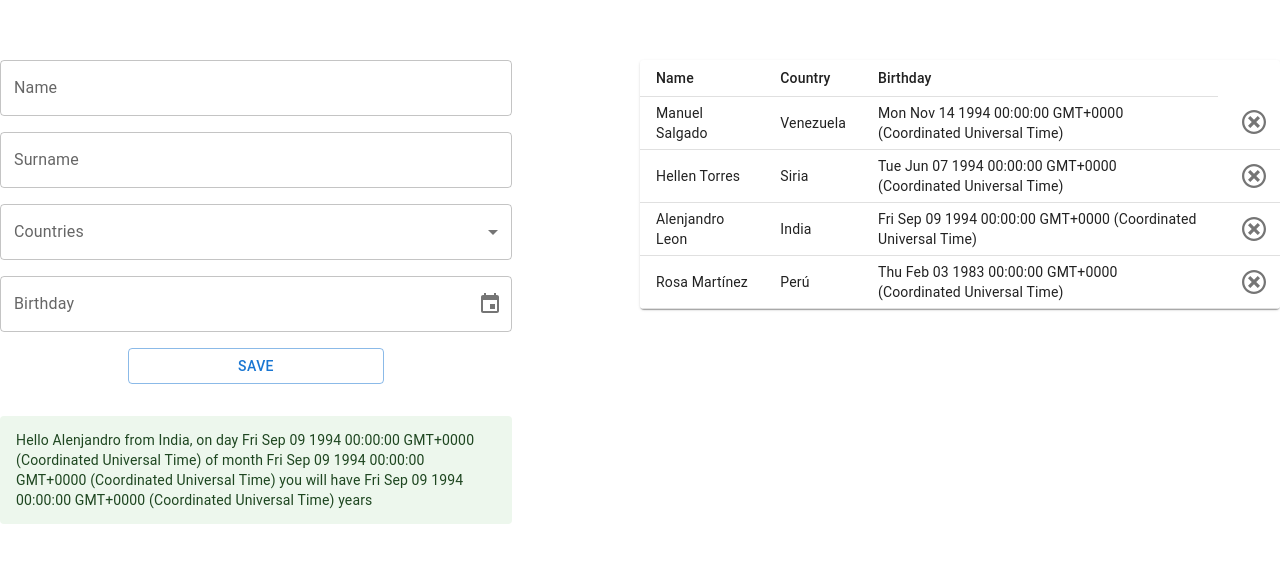
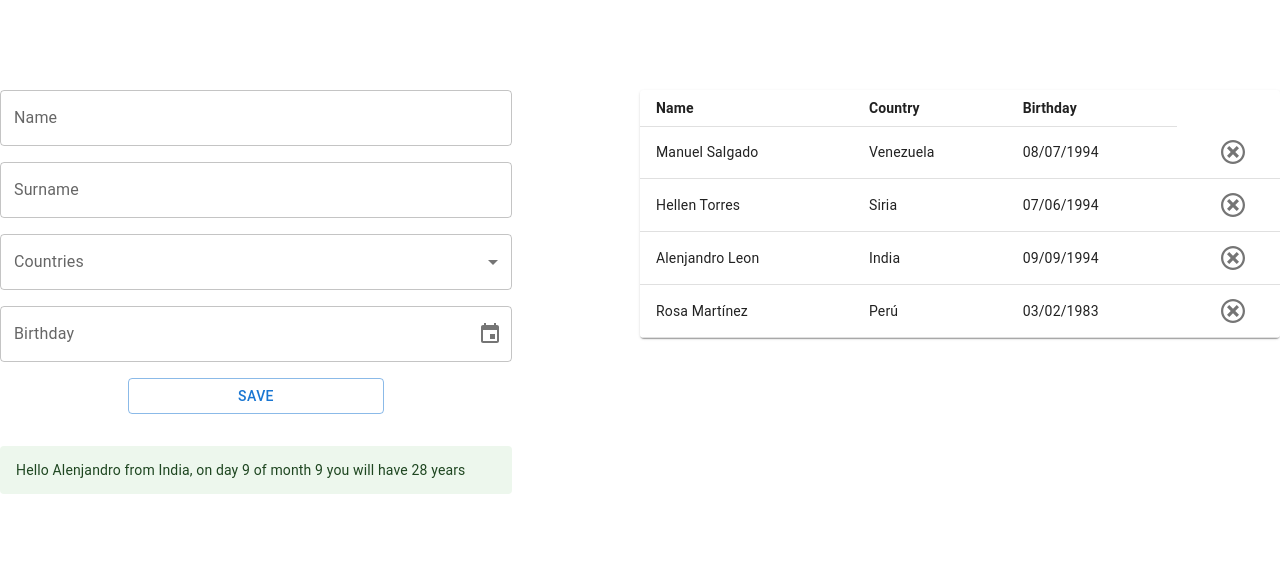
Before and after one commit to salgadopietrini/logs-frontend, a React (Create React App) app: page / in a window 1280 px wide. Shown: the part 108-670 px from the top of the page. Built offline with nearby package versions, Linux system fonts and the light colour scheme; no server answers.

Commit message:
add function to calculate years since birth

```diff
--- a/package.json
+++ b/package.json
@@ -20,14 +20,12 @@
     "@types/react-dom": "^18.0.6",
     "date-fns": "^2.28.0",
     "graphql": "^16.5.0",
-    "moment": "^2.29.4",
     "react": "^18.2.0",
     "react-dom": "^18.2.0",
     "react-icons": "^4.4.0",
     "react-redux": "^8.0.2",
     "react-router-dom": "^6.3.0",
     "react-scripts": "5.0.1",
-    "styled-components": "^5.3.5",
     "typescript": "^4.7.4",
     "web-vitals": "^2.1.4"
   },
--- a/src/components/Greeting/Greeting.tsx
+++ b/src/components/Greeting/Greeting.tsx
@@ -1,14 +1,47 @@
 import React from "react";
 import Alert from "@mui/material/Alert";
+import { format } from "date-fns";
 import { useSelector } from "react-redux";
 import type { RootState } from "../../redux/store";
 
+export const getYearsAtNextBirthday = (birthdate: Date): number => {
+  const birthYear = +format(birthdate, "yyyy");
+  const birthMonth = +format(birthdate, "M");
+  const birthDay = +format(birthdate, "d");
+  const currentYear = +format(new Date(), "yyyy");
+  const currentMonth = +format(new Date(), "M");
+  const currentDay = +format(new Date(), "d");
+  const distanceYear = currentYear - birthYear;
+  const distanceMonth = currentMonth - birthMonth;
+  const distanceDay = currentDay - birthDay;
+  if (distanceMonth === 0 && distanceMonth === 0 && distanceDay === 0) {
+    return -distanceYear;
+  }
+  if (distanceMonth < 0 || (distanceMonth === 0 && distanceDay < 0)) {
+    return distanceYear;
+  }
+  return distanceYear + 1;
+};
+
 function Greeting() {
-  const user = useSelector((state: RootState) => state.current);
+  const { name, country, birthday } = useSelector(
+    (state: RootState) => state.current
+  );
+  const years = getYearsAtNextBirthday(birthday!);
   return (
     <Alert severity="success" icon={false}>
-      {`Hello ${user.name} from ${user.country}, on day ${user.birthday} of month ${user.birthday} you
-    will have ${user.birthday} years`}
+      {`Hello ${name} from ${country},  ${
+        years > 0
+          ? `on day ${format(birthday!, "d")} of month ${format(
+              birthday!,
+              "M"
+            )} you
+    will have ${years} years`
+          : `this day (${format(birthday!, "d")} of month ${format(
+              birthday!,
+              "M"
+            )}) is your birthday, you are now ${-years} years old, happy birthday!`
+      }`}
     </Alert>
   );
 }
--- a/src/components/List/List.tsx
+++ b/src/components/List/List.tsx
@@ -8,9 +8,10 @@ import TableRow from "@mui/material/TableRow";
 import Paper from "@mui/material/Paper";
 import IconButton from "@mui/material/IconButton";
 import { ImCancelCircle } from "react-icons/im";
+import { format } from "date-fns";
 import { useSelector, useDispatch } from "react-redux";
 import type { RootState } from "../../redux/store";
-import { StyledTableRow } from "./list.styles";
+import { StyledTableRow, StyledTableCell } from "./list.styles";
 import { setCurrent } from "../../redux/reducers/currentSlice";
 
 function List() {
@@ -27,9 +28,9 @@ function List() {
       <Table sx={{ minWidth: 650 }} size="small">
         <TableHead>
           <TableRow>
-            <TableCell>Name</TableCell>
-            <TableCell>Country</TableCell>
-            <TableCell>Birthday</TableCell>
+            <StyledTableCell>Name</StyledTableCell>
+            <StyledTableCell>Country</StyledTableCell>
+            <StyledTableCell>Birthday</StyledTableCell>
           </TableRow>
         </TableHead>
         <TableBody>
@@ -40,7 +41,7 @@ function List() {
             >
               <TableCell>{`${elem.name} ${elem.surname}`}</TableCell>
               <TableCell>{elem.country}</TableCell>
-              <TableCell>{elem.birthday?.toString()}</TableCell>
+              <TableCell>{format(elem.birthday!, "dd/MM/yyyy")}</TableCell>
               <TableCell align="center">
                 <IconButton onClick={handleButtonClick}>
                   <ImCancelCircle />
--- a/src/components/List/list.styles.ts
+++ b/src/components/List/list.styles.ts
@@ -1,5 +1,6 @@
 import { styled } from "@mui/system";
 import TableRow from "@mui/material/TableRow";
+import TableCell from "@mui/material/TableCell";
 
 export const StyledTableRow = styled(TableRow)({
   "&:hover": {
@@ -7,3 +8,7 @@ export const StyledTableRow = styled(TableRow)({
     cursor: "pointer",
   },
 });
+
+export const StyledTableCell = styled(TableCell)({
+  fontWeight: "bold",
+});
--- a/src/redux/reducers/listSlice.ts
+++ b/src/redux/reducers/listSlice.ts
@@ -13,7 +13,7 @@ const initialState: UserState[] = [
     name: "Manuel",
     surname: "Salgado",
     country: "Venezuela",
-    birthday: new Date(1994, 10, 14),
+    birthday: new Date(1994, 6, 8),
   },
   {
     name: "Hellen",
```
Also changed, not shown: .eslintrc.js, 1 other file (tests, documents, lock files or other folders).
